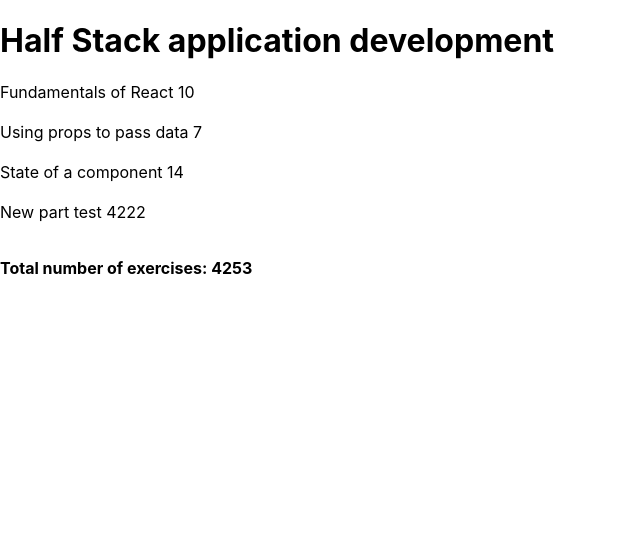
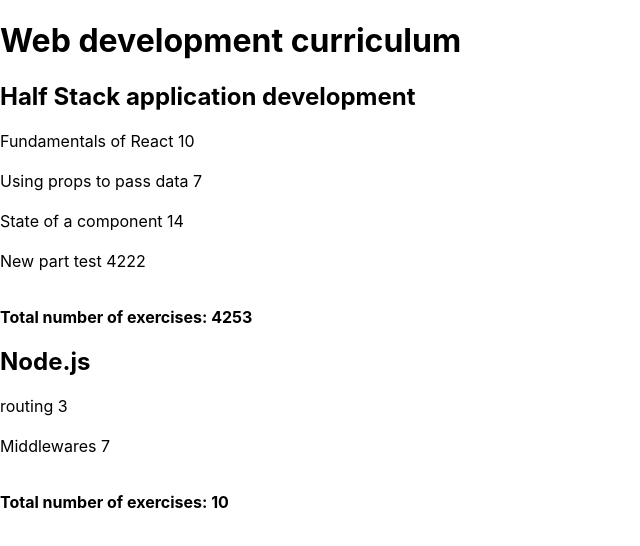
Before and after one commit to oliverhertzberg/Osa2, a React (Create React App) app: page / in a window 1280 px wide. Shown: the top 546 px of the page, without its empty margins (0-640 px from the left). Built offline with nearby package versions, Linux system fonts and the light colour scheme.

Commit message:
tehtävät2.4_2.5

```diff
--- a/package.json
+++ b/package.json
@@ -6,6 +6,7 @@
     "@testing-library/jest-dom": "^5.16.5",
     "@testing-library/react": "^13.4.0",
     "@testing-library/user-event": "^13.5.0",
+    "dompurify": "^3.0.0",
     "react": "^18.2.0",
     "react-dom": "^18.2.0",
     "react-scripts": "5.0.1",
--- a/src/App.js
+++ b/src/App.js
@@ -1,9 +1,11 @@
 import Course from "./components/Course"
 import './index.css';
+import DOMpurify from 'dompurify';
 
 
 const App = () => {
-  const course = {
+  const courses = [
+  {
     id: 1,
     name: 'Half Stack application development',
     parts: [
@@ -28,10 +30,32 @@
       id: 4
     }
   ]
+},
+{
+  name: 'Node.js',
+  id: 2,
+  parts: [
+    {
+      name: 'routing',
+      exercises: 3,
+      id: 1
+    },
+    {
+      name: 'Middlewares',
+      exercises: 7,
+      id: 2
+    }
+  ]
 }
-
-  return <Course course={course.name} partsNameExe={course.parts}
-  exerciseTotal={course.parts}/>
+  ]
+  console.log("courses:", courses[0].name)
+  return (
+   <div>
+    <h1>Web development curriculum</h1>
+    <Course course={courses[0].name} partsNameExe={courses[0].parts}/>
+    <Course course={courses[1].name} partsNameExe={courses[1].parts}/>
+  </div>
+  )
 
 
 }
--- a/src/components/Course.js
+++ b/src/components/Course.js
@@ -1,3 +1,4 @@
+import DOMPurify from "dompurify";
 
 
 const Course = (props) => {
@@ -8,11 +9,13 @@
 
     return(
       <div>
-        <h1>{props.course}</h1>
-        <p dangerouslySetInnerHTML={{__html: partsNameExe.join('')}}></p>
+        <h2>{props.course}</h2>
+        {/* Löysin dompurifyn youtuupista :D, toivottavasti toi on vähemmän vaarallinen */}
+        <p dangerouslySetInnerHTML={{__html: DOMPurify.sanitize(partsNameExe.join(''))}}></p>
         <p className="total">Total number of exercises: {exerciseTotal}</p>
       </div>
     )
   }
 
+
   export default Course
```
Also changed, not shown: 1 other file (tests, documents, lock files or other folders).
